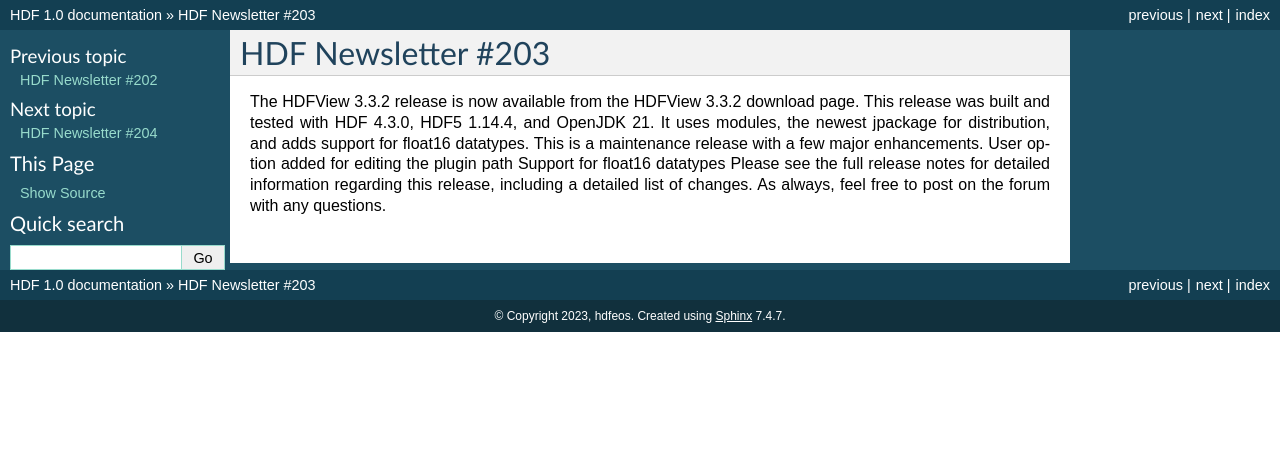
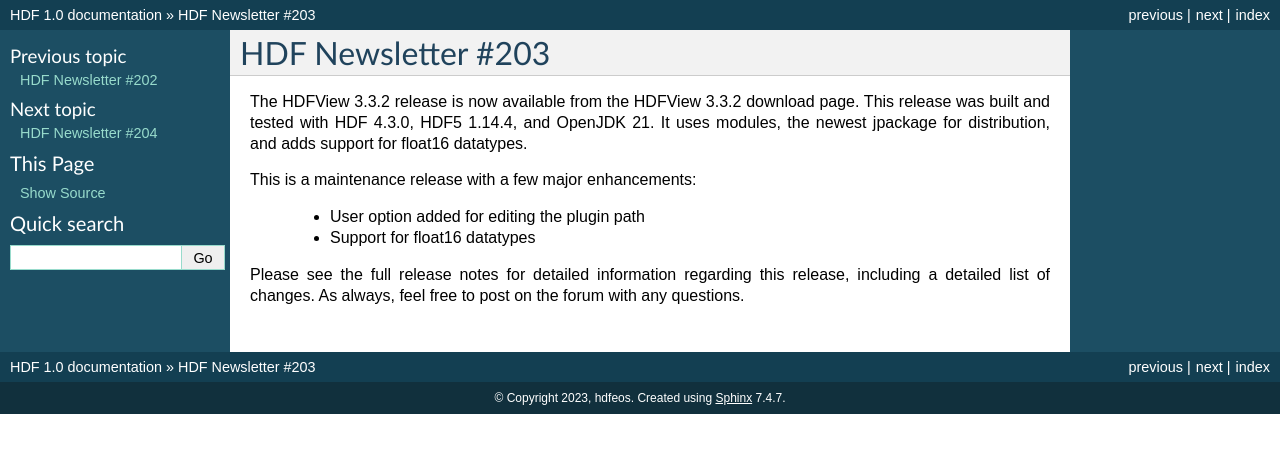
Before and after one commit to hdfeos/hdf, a Sphinx documentation site: the page built from docs/203.rst, in a window 1280 px wide. Shown: the top 453 px of the page. Built offline with Sphinx 7.4.7, drawn with Linux system fonts in a browser that asks for light colours; pages that are not in the unit, such as notebooks, are missing from menus.

Commit message:
docs: reformat 203

```diff
--- a/docs/203.rst
+++ b/docs/203.rst
@@ -1,9 +1,17 @@
-===================
+========================================================================
 HDF Newsletter #203
-===================
+========================================================================
 
-The HDFView 3.3.2 release is now available from the HDFView 3.3.2 download page. This release was built and tested with HDF 4.3.0, HDF5 1.14.4, and OpenJDK 21. It uses modules, the newest jpackage for distribution, and adds support for float16 datatypes.
-This is a maintenance release with a few major enhancements.
-User option added for editing the plugin path
-Support for float16 datatypes
-Please see the full release notes for detailed information regarding this release, including a detailed list of changes. As always, feel free to post on the forum with any questions.
+The HDFView 3.3.2 release is now available from the HDFView 3.3.2
+download page. This release was built and tested with HDF 4.3.0,
+HDF5 1.14.4, and OpenJDK 21. It uses modules, the newest jpackage
+for distribution, and adds support for float16 datatypes.
+
+This is a maintenance release with a few major enhancements:
+
+   * User option added for editing the plugin path
+   * Support for float16 datatypes
+
+Please see the full release notes for detailed information regarding
+this release, including a detailed list of changes. As always, feel
+free to post on the forum with any questions.
```
